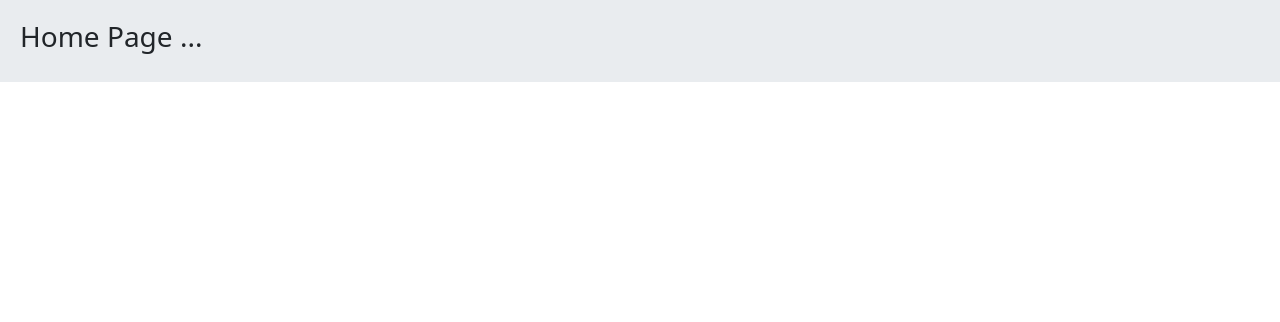
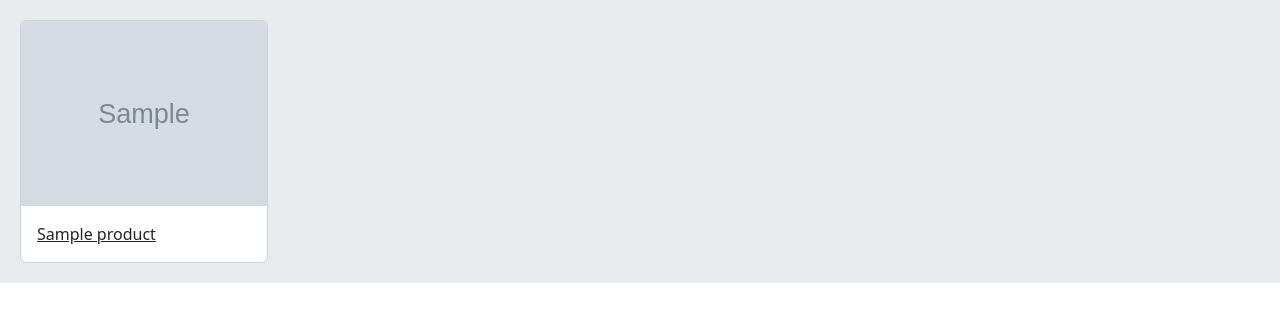
Before and after one commit to mohamadmahvash/django-shop, a Django app: page / in a window 1280 px wide. Shown: the part 56-378 px from the top of the page. Run offline with Django 5.2, Linux system fonts and the light colour scheme; tables that the repository leaves empty hold one stand-in row (values such as "Sample post"); grey boxes marked "Sample" are stand-in pictures.

Commit message:
product detail

```diff
--- a/home/templates/home/index.html
+++ b/home/templates/home/index.html
@@ -1,5 +1,14 @@
 {% extends 'base.html' %}
 
 {% block content %}
-    <h3>Home Page ... </h3>
+    {% for product in products %}
+
+        <div class="card" style="width: 20%;">
+            <img src="{{ product.image.url }}" alt="{{ product.slug }} image" class="card-img-top">
+            <div class="card-body">
+                <a href="{{ product.get_absolute_url }}" class="card-title">{{ product.name }}</a>
+            </div>
+        </div>
+
+    {% endfor %}
 {% endblock content %}
--- a/home/urls.py
+++ b/home/urls.py
@@ -4,5 +4,6 @@ from . import views
 app_name = 'home'
 
 urlpatterns = [
-    path('' , views.HomeView.as_view(), name='home'),
+    path('', views.HomeView.as_view(), name='home'),
+    path('<slug:slug>/', views.ProductDetailView.as_view(), name='product_detail'),
 ]
--- a/home/views.py
+++ b/home/views.py
@@ -1,6 +1,15 @@
-from django.shortcuts import render
+from django.shortcuts import render, get_object_or_404
 from django.views import View
+from products.models import Product
+
 
 class HomeView(View):
     def get(self, request):
-        return  render(request , 'home/index.html')
+        products = Product.objects.filter(available=True)
+        return render(request, 'home/index.html', {'products': products})
+
+
+class ProductDetailView(View):
+    def get(self, request, slug):
+        product = get_object_or_404(Product, slug=slug)
+        return render(request, 'home/detail.html', {'product': product})
--- a/products/models.py
+++ b/products/models.py
@@ -1,4 +1,5 @@
 from django.db import models
+from django.urls import reverse
 
 
 class Category(models.Model):
@@ -7,7 +8,7 @@ class Category(models.Model):
 
     class Meta:
         ordering = ['name']
-        verbose_name= 'category'
+        verbose_name = 'category'
         verbose_name_plural = 'categories'
 
     def __str__(self):
@@ -30,3 +31,6 @@ class Product(models.Model):
 
     def __str__(self):
         return self.name
+
+    def get_absolute_url(self):
+        return reverse('home:product_detail', args=[self.slug])
--- a/shop/urls.py
+++ b/shop/urls.py
@@ -16,9 +16,11 @@ Including another URLconf
 """
 from django.contrib import admin
 from django.urls import path, include
+from django.conf import settings
+from django.conf.urls.static import static
 
 urlpatterns = [
-    path('admin/', admin.site.urls),
-    path('', include('home.urls', namespace='home')),
-    path('accounts/', include('accounts.urls', namespace='accounts')),
-]
+                  path('admin/', admin.site.urls),
+                  path('', include('home.urls', namespace='home')),
+                  path('accounts/', include('accounts.urls', namespace='accounts')),
+              ] + static(settings.MEDIA_URL, document_root=settings.MEDIA_ROOT)
```
Also changed, not shown: home/templates/home/detail.html (added, +11 -0 lines).
